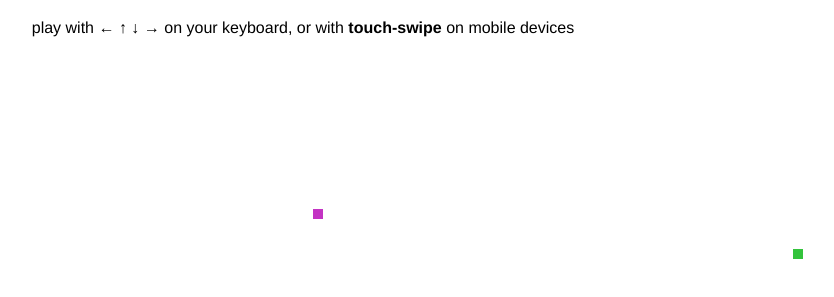
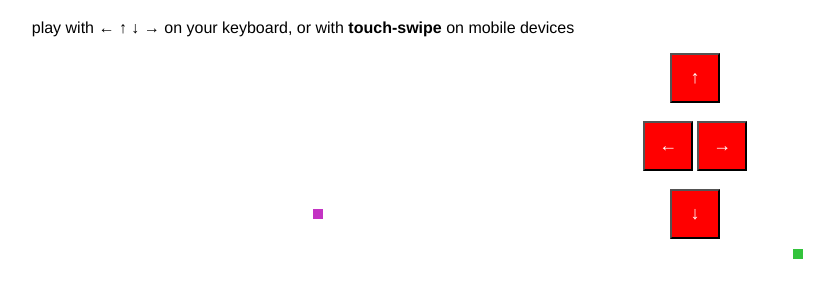
Before and after one commit to Psycharmor/simple_snake, a plain HTML site: page index.html in a window 1280 px wide. Shown: the part 61-358 px from the top of the page, without its empty margins (337-1171 px from the left). Drawn offline with Linux system fonts and the light colour scheme.

Commit message:
controler

```diff
--- a/index.html
+++ b/index.html
@@ -11,6 +11,13 @@
 			h1, p {
 				font-family: "Helvetica Neue", helvetica, arial, sans-serif;
 				text-align: center;
+			}
+			button {
+		    color: white;
+		    background: red;
+		    width: 50px;
+		    height: 50px;
+		    font-size: 18px;
 			}
 
 			/* GitHub Button */
@@ -40,5 +47,14 @@
 		</div>
 		<!-- Add Snakelet -->
 		<script src="snake.js"></script>
+
+		<div>
+			<div style="text-align:center;width:480px;float: right;">
+		  <button onclick="moveup()">↑</button><br><br>
+		  <button onclick="moveleft()">←</button>
+		  <button onclick="moveright()">→</button><br><br>
+		  <button onclick="movedown()">↓</button>
+		</div>
+		</div>
 	</body>
 </html>
```
